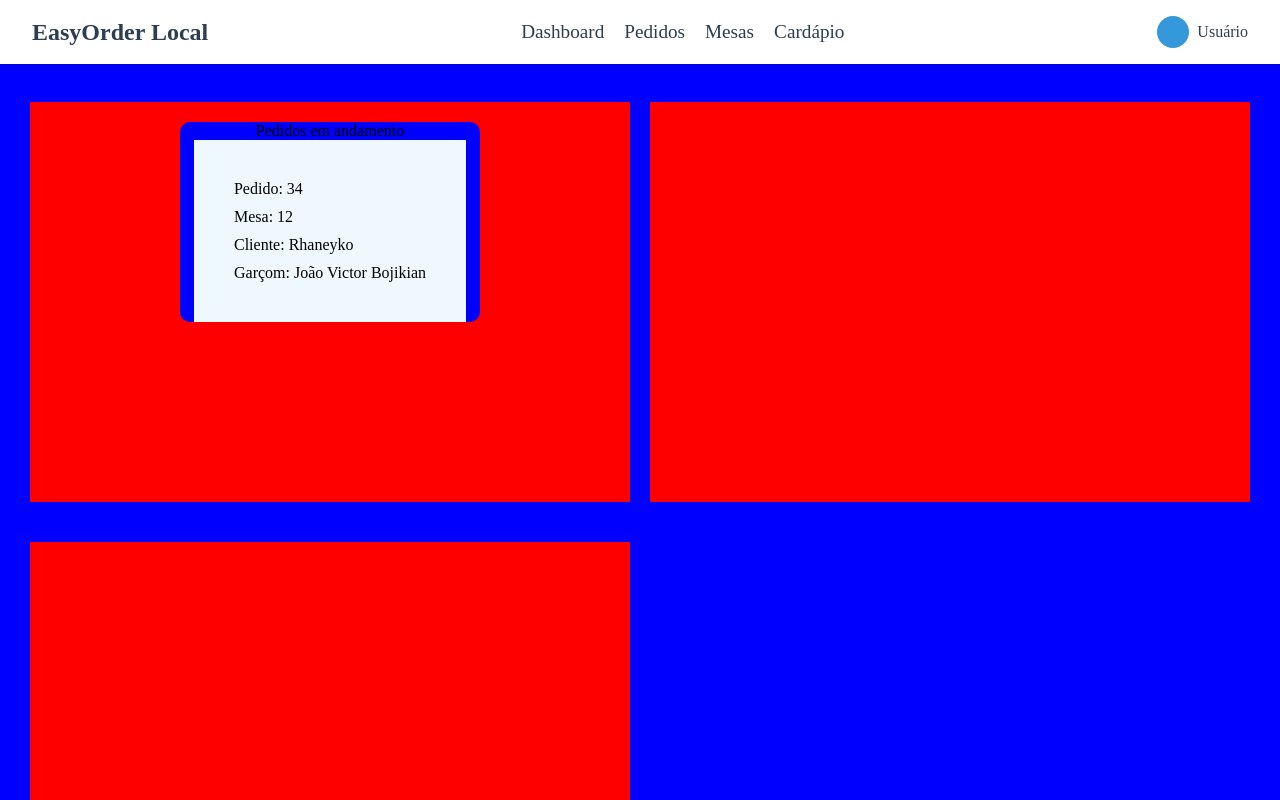
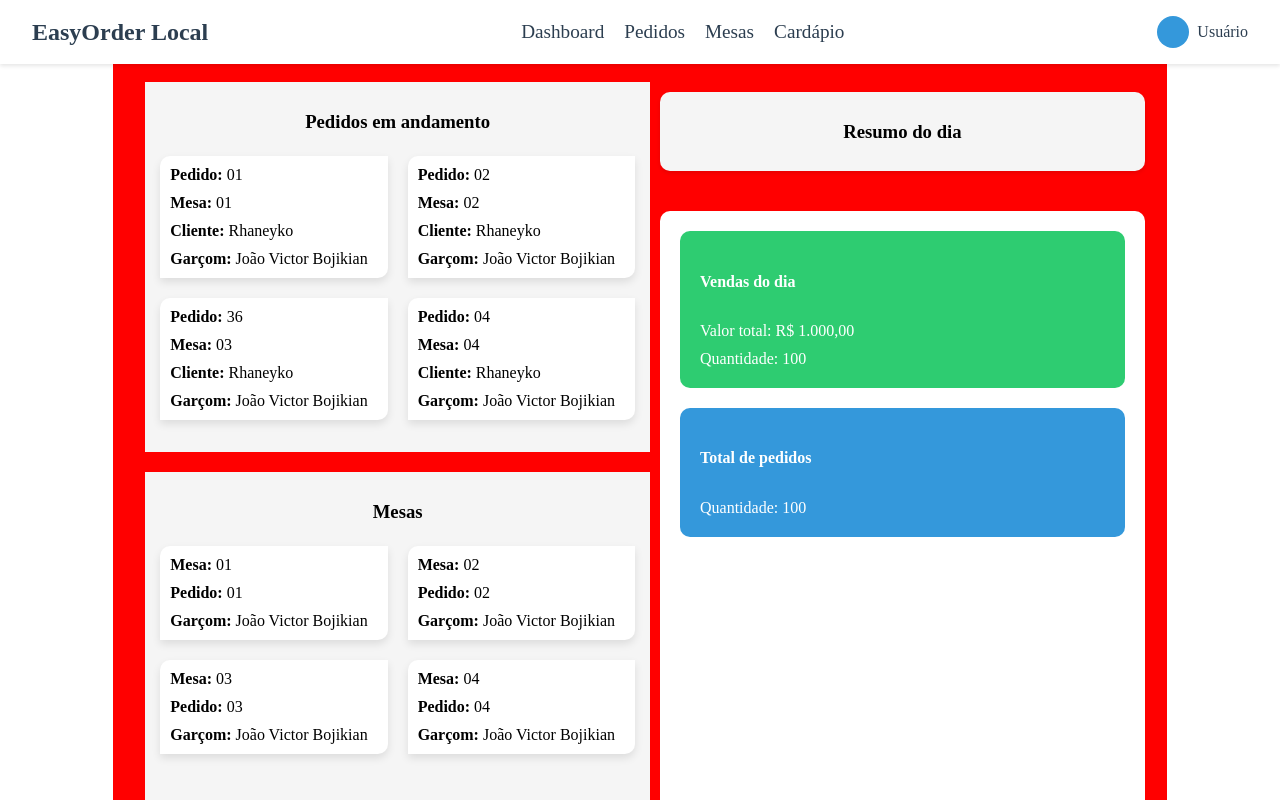
Before and after one commit to rhaneyko/easyorder, a React (Create React App) app: page / in a window 1280 px wide. Shown: the top 800 px of the page. Built offline with nearby package versions, Linux system fonts and the light colour scheme.

Commit message:
Criação dos gráficos e demonstrativo dos dashboards.

```diff
--- a/src/pages/Dashboard/index.tsx
+++ b/src/pages/Dashboard/index.tsx
@@ -1,24 +1,85 @@
 import React from "react";
 
-import { CardsContainer, ContainerDashboard, Mesas, Pedidos, PedidosEmAndamento, PedidosEmAndamentoContent, VendasDoDia } from "./styles";
+import {
+    CardsContainer,
+    ContainerDashboard,
+    LeftCardsContainer,
+    MesaCard,
+    MesasContainer,
+    MesasContent,
+    PedidosContainer,
+    PedidosEmAndamentoList,
+    PedidoCard,
+    RightCardsContainer,
+    RightCardsContent,
+    VendasCard,
+    PedidosCard,
+    SummaryHeader
+} from "./styles";
 
 const Dashboard = () => {
+    const pedidosEmAndamento = [
+        { pedido: "01", mesa: "01", cliente: "Rhaneyko", garcom: "João Victor Bojikian" },
+        { pedido: "02", mesa: "02", cliente: "Rhaneyko", garcom: "João Victor Bojikian" },
+        { pedido: "36", mesa: "03", cliente: "Rhaneyko", garcom: "João Victor Bojikian" },
+        { pedido: "04", mesa: "04", cliente: "Rhaneyko", garcom: "João Victor Bojikian" },
+    ];
+
+    const mesas = [
+        { mesa: "01", pedido: "01", garcom: "João Victor Bojikian" },
+        { mesa: "02", pedido: "02", garcom: "João Victor Bojikian" },
+        { mesa: "03", pedido: "03", garcom: "João Victor Bojikian" },
+        { mesa: "04", pedido: "04", garcom: "João Victor Bojikian" },
+    ];
+
     return (
         <ContainerDashboard>
             <CardsContainer>
-                <Pedidos>
-                    <PedidosEmAndamento>
-                        <span>Pedidos em andamento</span>
-                        <PedidosEmAndamentoContent>
-                            <span>Pedido: 34</span>
-                            <span>Mesa: 12</span>
-                            <span>Cliente: Rhaneyko</span>
-                            <span>Garçom: João Victor Bojikian</span>
-                        </PedidosEmAndamentoContent>
-                    </PedidosEmAndamento>
-                </Pedidos>
-                <Mesas></Mesas>
-                <VendasDoDia></VendasDoDia>
+                <LeftCardsContainer>
+                    <PedidosContainer>
+                        <h3>Pedidos em andamento</h3>
+                        <PedidosEmAndamentoList>
+                            {pedidosEmAndamento.map(({ pedido, mesa, cliente, garcom }) => (
+                                <PedidoCard key={pedido}>
+                                    <span><strong>Pedido:</strong> {pedido}</span>
+                                    <span><strong>Mesa:</strong> {mesa}</span>
+                                    <span><strong>Cliente:</strong> {cliente}</span>
+                                    <span><strong>Garçom:</strong> {garcom}</span>
+                                </PedidoCard>
+                            ))}
+                        </PedidosEmAndamentoList>
+                    </PedidosContainer>
+
+                    <MesasContainer>
+                        <h3>Mesas</h3>
+                        <MesasContent>
+                            {mesas.map(({ mesa, pedido, garcom }) => (
+                                <MesaCard key={mesa}>
+                                    <span><strong>Mesa:</strong> {mesa}</span>
+                                    <span><strong>Pedido:</strong> {pedido}</span>
+                                    <span><strong>Garçom:</strong> {garcom}</span>
+                                </MesaCard>
+                            ))}
+                        </MesasContent>
+                    </MesasContainer>
+                </LeftCardsContainer>
+
+                <RightCardsContainer>
+                    <SummaryHeader>
+                        <h3>Resumo do dia</h3>
+                    </SummaryHeader>
+                    <RightCardsContent>
+                        <VendasCard>
+                            <h4>Vendas do dia</h4>
+                            <span>Valor total: R$ 1.000,00</span>
+                            <span>Quantidade: 100</span>
+                        </VendasCard>
+                        <PedidosCard>
+                            <h4>Total de pedidos</h4>
+                            <span>Quantidade: 100</span>
+                        </PedidosCard>
+                    </RightCardsContent>
+                </RightCardsContainer>
             </CardsContainer>
         </ContainerDashboard>
     )
--- a/src/pages/Dashboard/styles.ts
+++ b/src/pages/Dashboard/styles.ts
@@ -13,61 +13,123 @@ export const CardsContainer = styled.div`
   display: grid;
   grid-template-columns: 1fr 1fr;
   gap: 20px;
-    padding: 32px 32px;
+  padding: 32px;
+  background-color: red;
 
-    background-color: blue;
 
 `;
 
-export const Mesas = styled.div`
+export const LeftCardsContainer = styled.div`
   display: flex;
-    width: 600px;
-    height: 400px;
-    flex-wrap: wrap;
-    justify-content: center;
-    gap: 10px;
-    margin-top: 20px;
-    background-color: red;
+  flex-direction: column;
+  width: 100%;
+  gap: 20px;
 `;
 
-export const Pedidos = styled.div`
+export const RightCardsContainer = styled.div`
   display: flex;
-    width: 600px;
-    height: 400px;
-    flex-wrap: wrap;
-    justify-content: center;
-    margin-top: 20px;
-    background-color: red;
+  flex-direction: column;
+  width: 100%;
+  margin: 10px;
+  gap: 20px;
+
+
 `;
 
-export const PedidosEmAndamento = styled.div`
+export const RightCardsContent = styled.div`
+  display: flex;
+  flex-direction: column;
+  gap: 20px;
+  height: 100%;
+  background-color: ${({ theme }) => theme.colors.cardBackground};
+  padding: 20px;
+  border-radius: 10px;
+`;
+
+export const MesasContainer = styled.div`
   display: flex;
   flex-direction: column;
   align-items: center;
-    width: 300px;
-    height: 200px;
-    justify-content: center;
-    margin-top: 20px;
-    background-color: blue;
+  width: 100%;
+  height: 350px;
+  padding: 10px;
+  background-color: ${({ theme }) => theme.colors.background};
+`;
 
+export const MesasContent = styled.div`
+  display: grid;
+  width: 100%;
+  grid-template-columns: 1fr 1fr;
+  align-items: center;
+  gap: 10px;
+`;
+
+export const MesaCard = styled.div`
+  display: flex;
+  flex-direction: column;
+  padding: 10px;
+  margin: 5px;
+  gap: 10px;
+  background-color: ${({ theme }) => theme.colors.cardBackground};
+  border-radius: 10px 0 10px 0;
+  box-shadow: 0 4px 8px rgba(0, 0, 0, 0.1);
+`;
+
+export const PedidosContainer = styled.div`
+  display: flex;
+  flex-direction: column;
+  align-items: center;
+  width: 100%;
+  height: 350px;
+  padding: 10px;
+  background-color: ${({ theme }) => theme.colors.background};
+`;
+
+export const PedidosEmAndamentoList = styled.div`
+  display: grid;
+  grid-template-columns: 1fr 1fr;
+  align-items: center;
+  width: 100%;
+  gap: 10px;
+`;
+
+export const PedidoCard = styled.div`
+  display: flex;
+  flex-direction: column;
+  padding: 10px;
+  margin: 5px;
+  gap: 10px;
+  background-color: ${({ theme }) => theme.colors.cardBackground};
+  border-radius: 10px 0 10px 0;
+  box-shadow: 0 4px 8px rgba(0, 0, 0, 0.1);
+`;
+
+export const VendasCard = styled.div`
+  display: flex;
+  flex-direction: column;
+  padding: 20px;
+  gap: 10px;
+  background-color: ${({ theme }) => theme.colors.primary};
+  color: white;
   border-radius: 10px;
 `;
 
-export const PedidosEmAndamentoContent = styled.div`
+export const PedidosCard = styled.div`
   display: flex;
   flex-direction: column;
-    padding: 40px;
+  padding: 20px;
   gap: 10px;
-
-    background-color: aliceblue;
+  background-color: ${({ theme }) => theme.colors.secondary};
+  color: white;
+  border-radius: 10px;
 `;
 
-export const VendasDoDia = styled.div`
+export const SummaryHeader = styled.div`
   display: flex;
-    width: 600px;
-    height: 400px;
-    flex-wrap: wrap;
   justify-content: center;
-    margin-top: 20px;
-    background-color: red;
+  padding: 10px;
+  background-color: ${({ theme }) => theme.colors.background};
+  border-radius: 10px;
+  margin-bottom: 20px;
+  box-shadow: 0 2px 4px rgba(0, 0, 0, 0.1);
 `;
```
Lines whose indentation alone changed are shown as unchanged.
